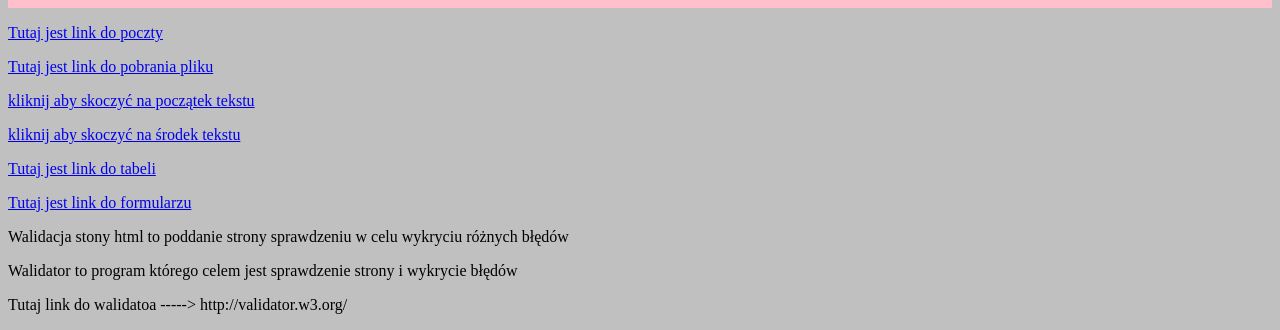
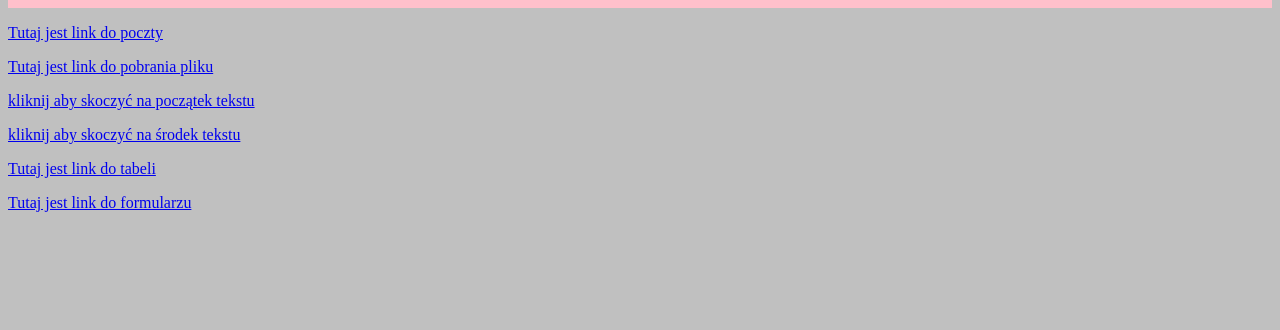
Before and after one commit to Patryk1289/kl, a plain HTML site: page index.html in a window 1280 px wide. Shown: the part 5569-5899 px from the top of the page. After the commit the page ends 5797 px from the top, so only its background shows below. Drawn offline with Linux system fonts and the light colour scheme.

Commit message:
Update index.html

```diff
--- a/index.html
+++ b/index.html
@@ -205,9 +205,6 @@ Betoniara! <br> </p>
 <p> <A HREF="https://patryk1289.github.io/tabela/"> Tutaj jest link do tabeli </A> </p>
 <p> <A HREF="https://patryk1289.github.io/formularz/"> Tutaj jest link do formularzu </A> </p>
 <a name="skok_koniec"></a>
-<p> Walidacja stony html to poddanie strony sprawdzeniu w celu wykryciu różnych błędów </p>
-<p> Walidator to program którego celem jest sprawdzenie strony i wykrycie błędów </p>
-<p> Tutaj link do walidatoa -----> http://validator.w3.org/ </p>
 
 
 
```
